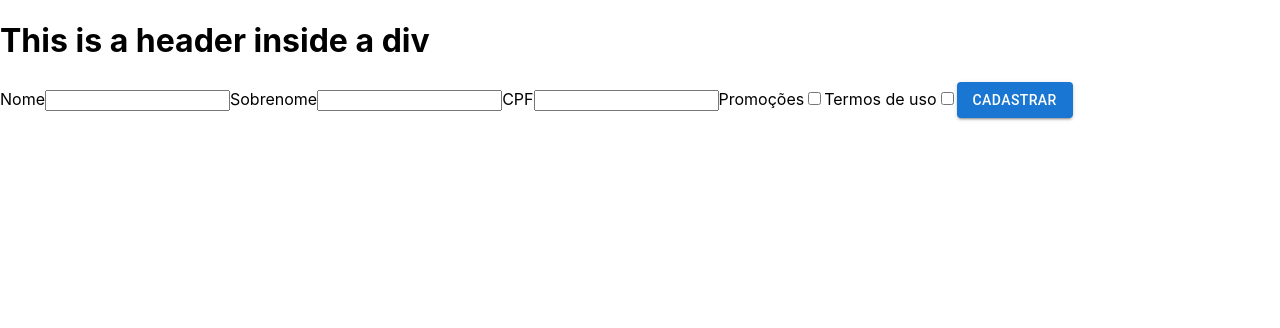
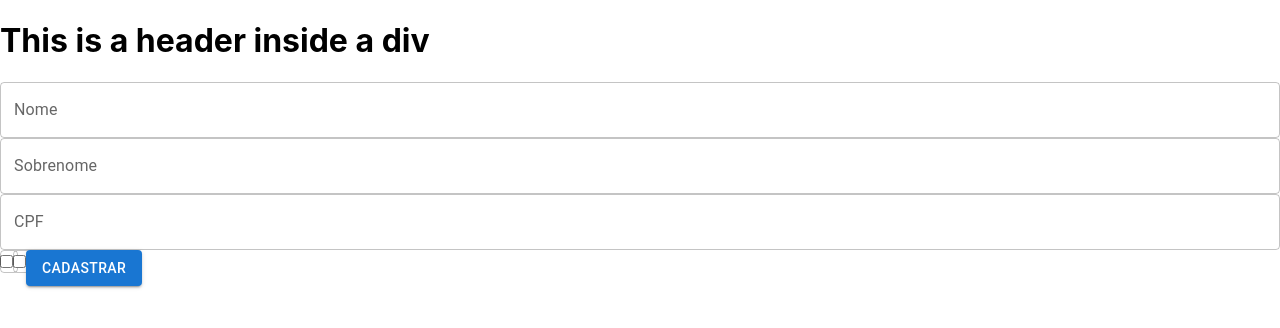
Before and after one commit to Frankkson/testando-componentes-funcionais, a React (Create React App) app: page / in a window 1280 px wide. Shown: the top 328 px of the page. Built offline with nearby package versions, Linux system fonts and the light colour scheme.

Commit message:
personalizando os campos do formulario com materialUI

```diff
--- a/src/componentes/formularioDeCadastro/index.jsx
+++ b/src/componentes/formularioDeCadastro/index.jsx
@@ -1,23 +1,33 @@
 import React from 'react';
-import {Button} from "@mui/material"
+import {Button, TextField} from "@mui/material"
 
 const FormularioCadastro = () => {
     return (
         <form>
-            <label>Nome</label>
-            <input type='text'/>
+            <TextField
+            id='nome'
+            label='Nome'
+            fullWidth/>
 
-            <label>Sobrenome</label>
-            <input type='text'/>
+            <TextField
+            id='sobrenome'
+            label='Sobrenome'
+            fullWidth/>
 
-            <label>CPF</label>
-            <input type='text'/>
+            <TextField
+            id='CPF'
+            label='CPF'
+            fullWidth/>
 
-            <label>Promoções</label>
-            <input type='checkbox'/>
+            <TextField
+            id='promocoes'
+            label='Promoções'
+            type='checkbox'/>
 
-            <label>Termos de uso</label>
-            <input type='checkbox'/>
+            <TextField
+            id='termosDeUso'
+            label='Termos de uso'
+            type='checkbox'/>
 
             <Button type='submit'variant='contained' color='primary'>Cadastrar</Button>
         </form>
```
